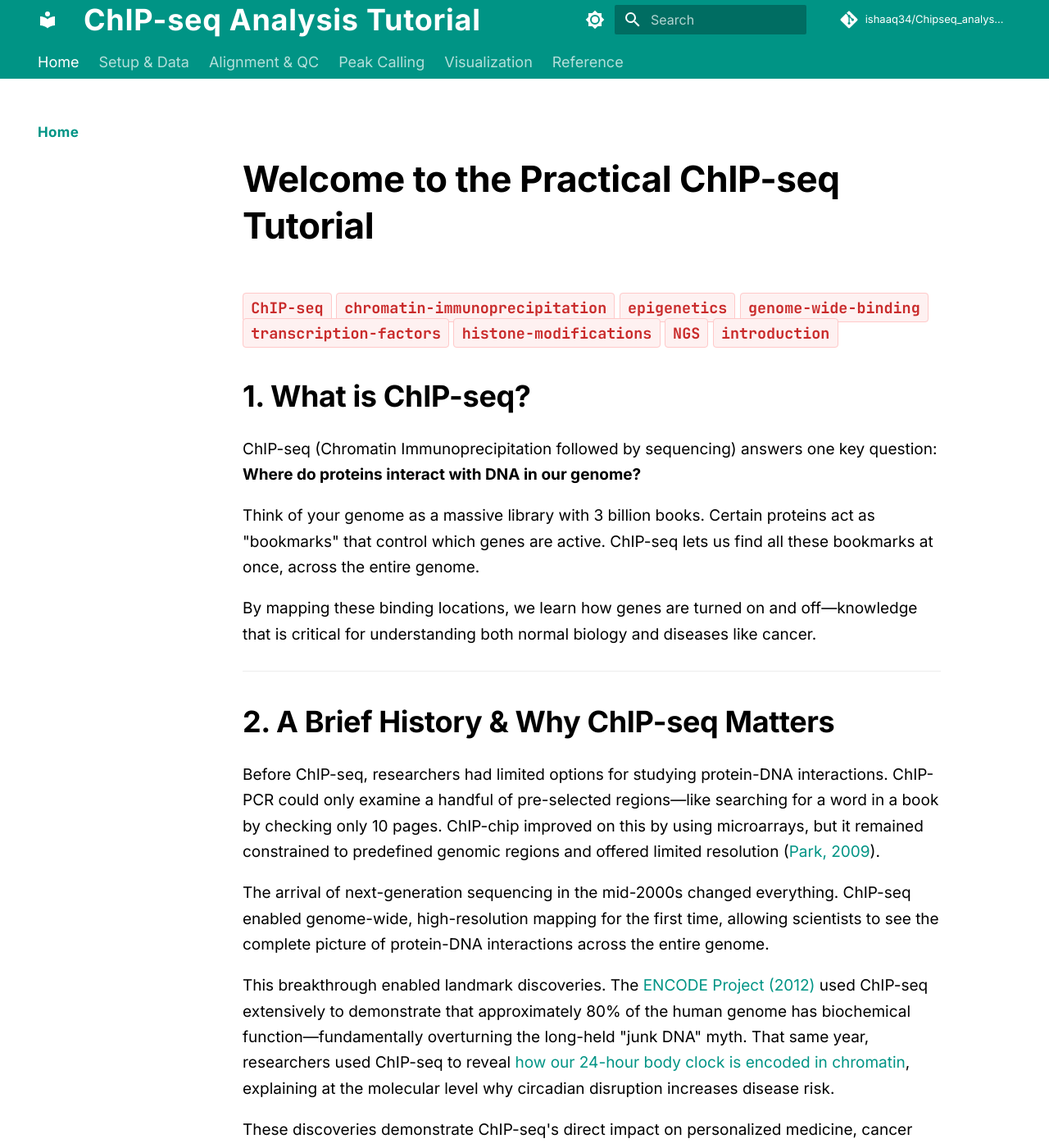
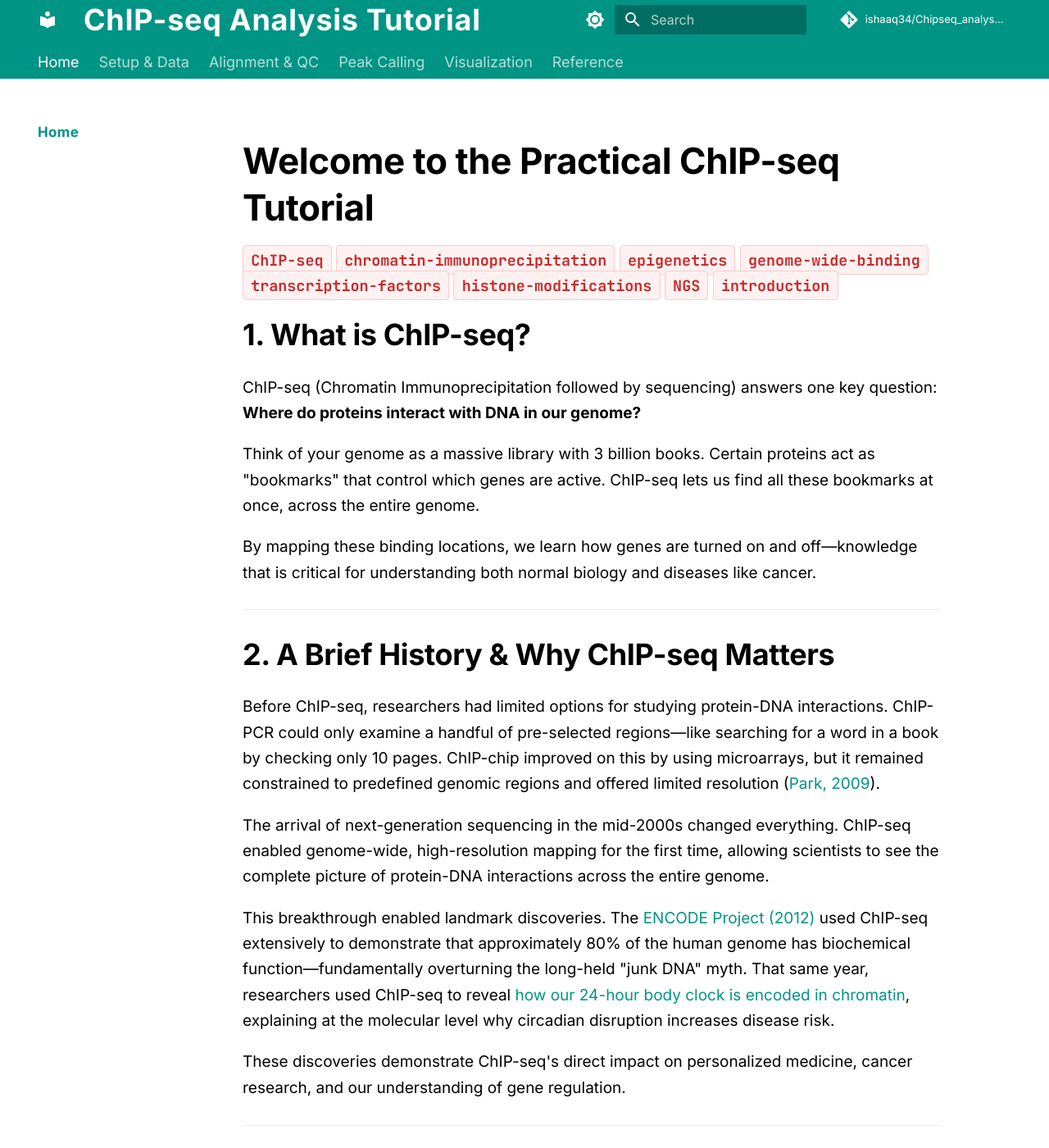
Before and after one commit to ishaaq34/chipseq-tutorial-readthedocs, an MkDocs documentation site: the page built from docs/index.md, in a window 1280 px wide and 1400 px high. Shown: the whole window at 82% size. Built offline with MkDocs 1.6.1 and Material for MkDocs 9.7.7, drawn with Linux system fonts in a browser that asks for light colours; comment, search, counter and statistics services are not loaded.

Commit message:
Reduce header and keyword spacing for compact layout (v10)

```diff
--- a/docs/stylesheets/extra.css
+++ b/docs/stylesheets/extra.css
@@ -1,5 +1,5 @@
 /* Force CSS version update */
-/* Version: v9 */
+/* Version: v10 */
 
 :root {
   --md-text-font-size: 0.95rem;
@@ -14,6 +14,7 @@
   font-weight: 700 !important;
   font-size: 2.2rem;
   margin-top: 0;
+  margin-bottom: 0.3em !important;
   color: #000000 !important;
 }
 
@@ -99,7 +100,7 @@
 .md-typeset h2,
 .md-typeset h3 {
   font-weight: 700 !important;
-  margin-top: 1em !important;
+  margin-top: 0.5em !important;
 }
 
 /* Highlight/Code Block Demarcation */
```
